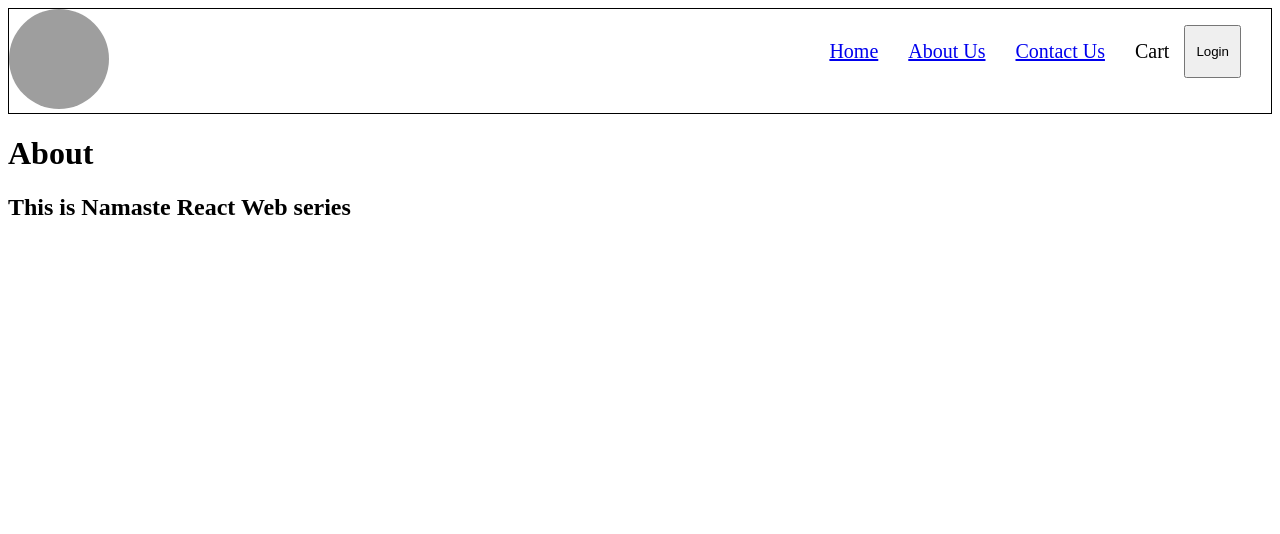
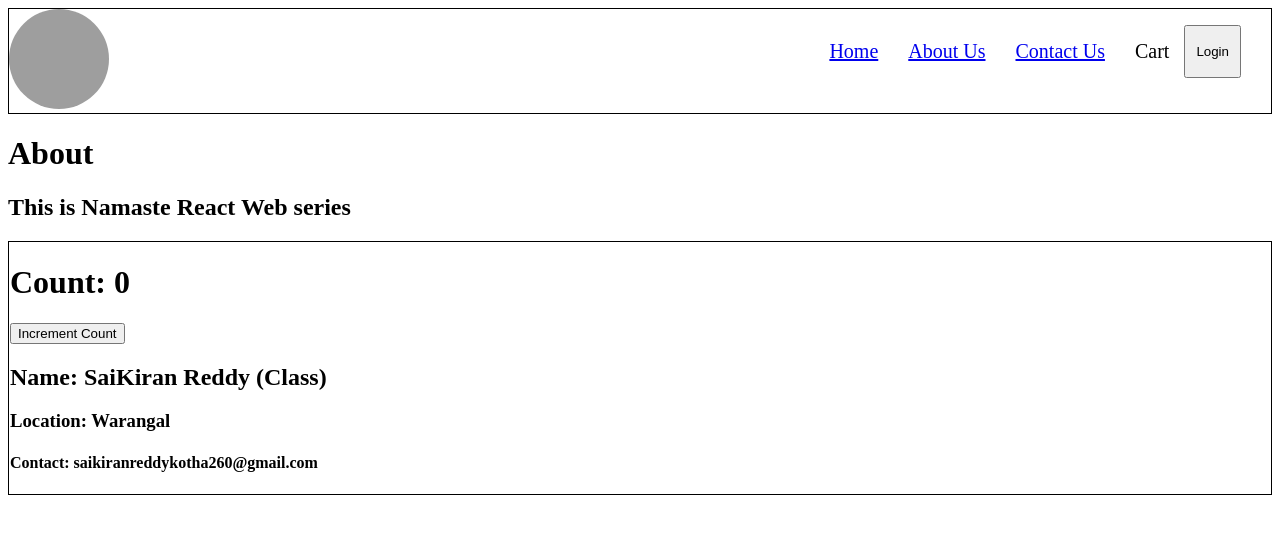
Before and after one commit to Sai-Kiran-2606/React, a React (Vite) app: page /about in a window 1280 px wide. Shown: the top 534 px of the page. Built offline with nearby package versions, Linux system fonts and the light colour scheme; grey boxes are pictures that could not be loaded.

Commit message:
class based components

```diff
--- a/index.css
+++ b/index.css
@@ -31,6 +31,8 @@
     background-color: #f0f0f0;
     padding: 5px;
     margin: 2px;
+    color:black;
+    text-decoration: underline;
 }
 
 .restro-card:hover {
@@ -84,6 +86,11 @@
     cursor: pointer;
 }
 
+.user-card{
+    padding: 1px;
+    border: 1px solid black;
+}
+
 
 
 
--- a/src/components/About.js
+++ b/src/components/About.js
@@ -1,10 +1,27 @@
-const About = () => {
+import UserClass from "./UserClass";
+import React from "react";
+
+class About extends React.Component{
+    constructor(props){
+        super(props);
+
+        console.log("Parent Constructor");
+    }
+
+    componentDidMount() {
+        console.log("Parent Component Did Mount");
+    }
+
+    render(){
+        console.log("Parent Render");
         return(
             <div>
                 <h1>About</h1>
                 <h2>This is Namaste React Web series</h2>
+                <UserClass name={"SaiKiran Reddy (Class)"} location={"Warangal"}/>
             </div>
         );
     };
+};
 
 export default About;
--- a/src/components/Body.js
+++ b/src/components/Body.js
@@ -27,10 +27,10 @@
             <div className="body-filter">
                 <div className="search">
                     <input type="text" className="search-box"  onChange={(e) => {
-                        //Filter the restaurants and update the UI
                         setSearchText(e.target.value);
                     }} value={searchText}></input>
                     <button className="search-btn"
+                        //Filter the restaurants and update the UI
                         onClick={() => {
                             const filteredRestaurants = listOfRestaurants.filter((res) => res.card.card.info.name.toLowerCase().includes(searchText.toLowerCase()));
                             setFilteredRestaurants(filteredRestaurants);
@@ -42,6 +42,7 @@
                         setFilteredRestaurants(filteredList);
                     }}>Top Rated Restaurants</button>
             </div>
+
             <div className="restro-container">
                 {
                     filteredRestaurants.map((restaurant) => (
--- /dev/null
+++ b/src/components/UserClass.js
@@ -0,0 +1,39 @@
+import React from "react";
+
+class UserClass extends React.Component {
+    constructor(props){
+        super(props);
+
+        this.state = {
+            count: 0
+        };
+        console.log("Child Constructor");
+    }
+
+    componentDidMount() {
+        console.log("Child Component Did Mount");
+    }
+
+    render(){
+        console.log("Child Render");
+
+        const {name, location} = this.props;
+        const {count} = this.state;
+
+        return (
+            <div className="user-card">
+                <h1>Count: {count}</h1>
+                <button onClick={() => {
+                    this.setState({
+                        count: count+1,
+                    });
+                }}>Increment Count</button>
+                <h2>Name: {name}</h2>
+                <h3>Location: {location}</h3>
+                <h4>Contact: saikiranreddykotha260@gmail.com</h4>
+            </div>
+        );
+    }
+}
+
+export default UserClass;
```
Also changed, not shown: src/components/User.js (added, +18 -0 lines). Lines whose indentation alone changed are shown as unchanged.
